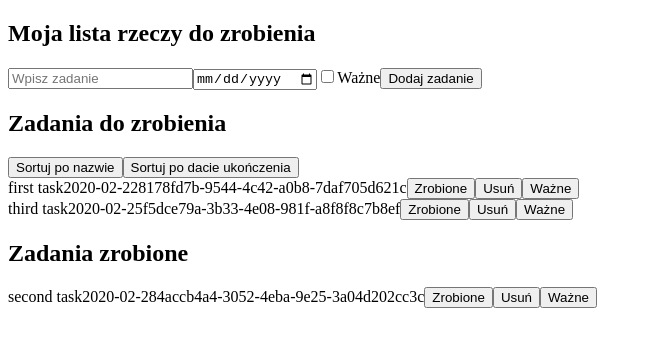
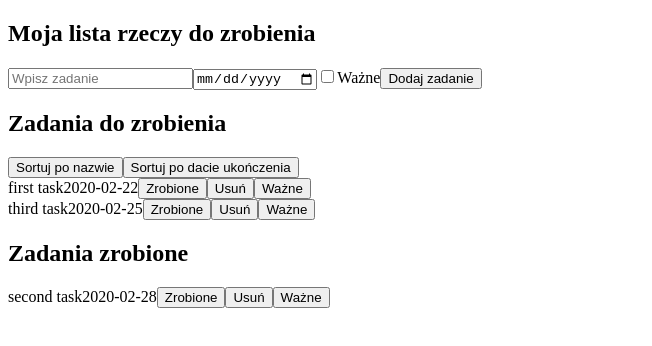
Before and after one commit to unpolaco/Personal-Organizer-App-, a React (Create React App) app: page / in a window 1280 px wide. Shown: the top 346 px of the page, without its empty margins (0-652 px from the left). Built offline with nearby package versions, Linux system fonts and the light colour scheme.

Commit message:
Import styled components

```diff
--- a/package.json
+++ b/package.json
@@ -9,7 +9,8 @@
     "react": "^16.12.0",
     "react-dom": "^16.12.0",
     "react-scripts": "3.4.0",
-    "react-uuid": "^1.0.2"
+    "react-uuid": "^1.0.2",
+    "styled-components": "^5.0.1"
   },
   "scripts": {
     "start": "react-scripts start",
--- a/src/App.js
+++ b/src/App.js
@@ -39,7 +39,6 @@ class App extends Component {
     const tasks = [...this.state.tasks];
 
     const index = tasks.findIndex(task => task.id === id);
-    console.log(index);
 
     tasks.splice(index, 1)
     this.setState({
--- a/src/components/Task.js
+++ b/src/components/Task.js
@@ -1,5 +1,5 @@
 import React from 'react'
-import uuid from 'uuid'
+import styled from 'styled-components'
 
 function Task(props) {
   const {name, finishDate, createDate, id} = props.tasks;
@@ -9,7 +9,6 @@ function Task(props) {
       {name}
       {finishDate}
       {createDate}
-      {id}
 
       <button onClick={() => handleDoneTask(id)}>Zrobione</button>
       <button onClick={() => handleDeleteTask(id)}>Usuń</button>
@@ -19,4 +18,5 @@ function Task(props) {
   )
 }
 
+
 export default Task;
--- a/src/components/TaskList.js
+++ b/src/components/TaskList.js
@@ -11,7 +11,6 @@ function TaskList(props) {
                 handleDoneTask={handleDoneTask}
                 handlePriorityTask={handlePriorityTask}
                 key={uuid.v4()}
-                // id={uuid.v4()}
                 tasks={task}/>)
   const doneList = tasks.filter(task => task.done);
   const doneTasks = doneList.map(task => <Task
@@ -19,7 +18,6 @@ function TaskList(props) {
                 handleDoneTask={handleDoneTask}
                 handlePriorityTask={handlePriorityTask}
                 key={uuid.v4()}
-                // id={uuid.v4()}
                 tasks={task}/>)
 
   return (
```
Also changed, not shown: 1 other file (tests, documents, lock files or other folders).
